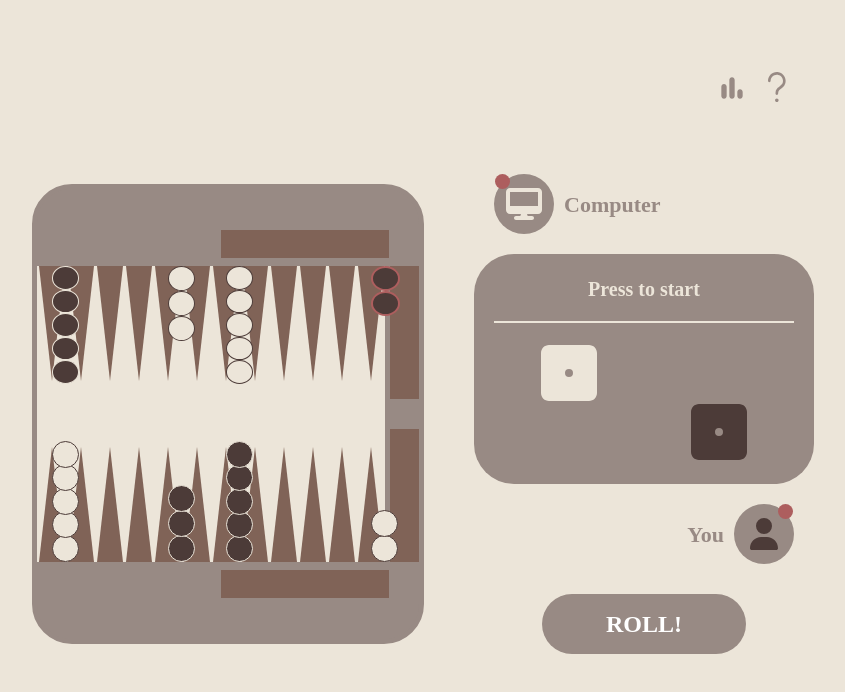
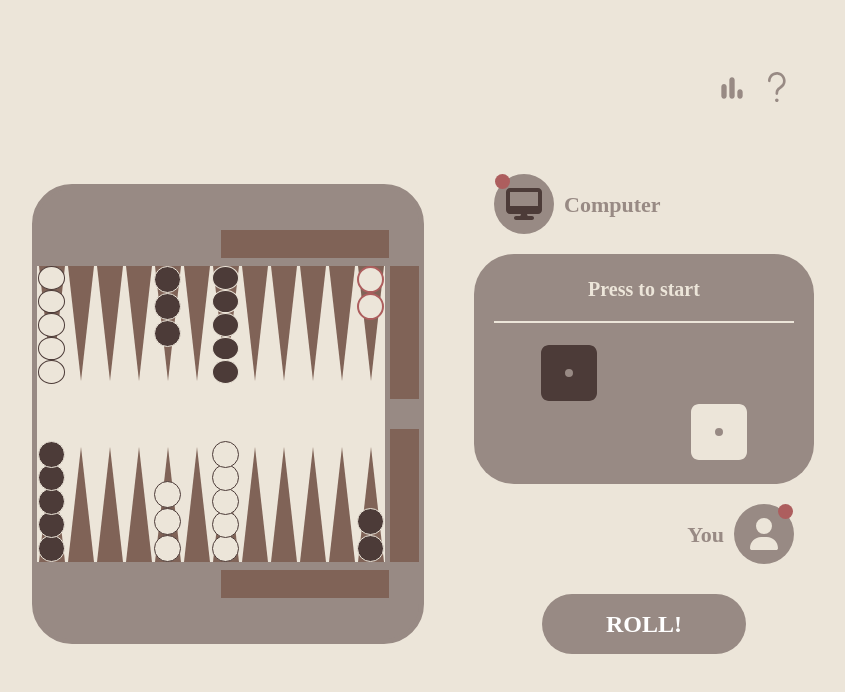
Before and after one commit to eujin-shin/Backgammon-JS, a Next.js app: page / in a window 1280 px wide. Shown: the top 692 px of the page, without its empty margins (239-1084 px from the left). Built offline with nearby package versions, Linux system fonts and the light colour scheme.

Commit message:
feat: switch player colors

```diff
--- a/src/components/Marker.tsx
+++ b/src/components/Marker.tsx
@@ -7,17 +7,16 @@ const MarkerDiv = styled.div`
   flex-shrink: 1;
   display: flex;
   align-self: center;
-  width: fit-content;
-  height: 25px;
+  width: 27px;
+  height: 27px;
   z-index: 1;
 `;
 
 const MarkerBack = styled.div`
   position: absolute;
-  box-sizing: content-box;
   bottom: 0;
   border-radius: 100%;
-  width: 25px;
+  width: 27px;
   aspect-ratio: 1;
   border-width: 1px;
 `;
@@ -33,8 +32,8 @@ export default function Marker({
     <MarkerDiv>
       <MarkerBack
         style={{
-          backgroundColor: owner === "com" ? B_LIGHT : B_DARK,
-          borderColor: owner === "com" ? B_DARK : B_LIGHT,
+          backgroundColor: owner === "user" ? B_LIGHT : B_DARK,
+          borderColor: owner === "user" ? B_DARK : B_LIGHT,
           ...style,
         }}
       />
--- a/src/components/Profile.tsx
+++ b/src/components/Profile.tsx
@@ -48,11 +48,7 @@ export function CompProfile() {
         {(phase === "com" || phase === "init") && (
           <Current style={{ top: "0px", left: "1px" }} />
         )}
-        <FontAwesomeIcon
-          icon={faDesktop}
-          style={{ color: B_LIGHT }}
-          size="2x"
-        />
+        <FontAwesomeIcon icon={faDesktop} style={{ color: B_DARK }} size="2x" />
       </IconDiv>
       <Name>Computer</Name>
     </Wrapper>
@@ -68,7 +64,7 @@ export function UserProfile() {
         {(phase === "user" || phase === "init") && (
           <Current style={{ top: "0px", right: "1px" }} />
         )}
-        <FontAwesomeIcon icon={faUser} style={{ color: B_DARK }} size="2x" />
+        <FontAwesomeIcon icon={faUser} style={{ color: B_LIGHT }} size="2x" />
       </IconDiv>
     </Wrapper>
   );
--- a/src/components/Spaces.tsx
+++ b/src/components/Spaces.tsx
@@ -75,7 +75,11 @@ export function FinishSpace({ owner, count, pressable }: SpaceProps) {
           owner={owner}
           key={index}
           style={{
-            borderColor: pressable ? B_RED : owner === "com" ? B_DARK : B_LIGHT,
+            borderColor: pressable
+              ? B_RED
+              : owner === "user"
+              ? B_DARK
+              : B_LIGHT,
             borderWidth: pressable ? 2 : 1,
           }}
         />
@@ -92,14 +96,14 @@ export function StartSpace({ owner, count, pressable }: SpaceProps) {
           owner={owner}
           key={index}
           style={
-            owner === "com"
+            owner === "user"
               ? {
-                  top: 0,
+                  bottom: 0,
                   borderColor: pressable ? B_RED : B_DARK,
                   borderWidth: pressable ? 2 : 1,
                 }
               : {
-                  bottom: 0,
+                  top: 0,
                   borderColor: pressable ? B_RED : B_LIGHT,
                   borderWidth: pressable ? 2 : 1,
                 }
@@ -120,7 +124,11 @@ export function UpSpace({ owner, count, pressable }: SpaceProps) {
           key={index}
           style={{
             top: 0,
-            borderColor: pressable ? B_RED : owner === "com" ? B_DARK : B_LIGHT,
+            borderColor: pressable
+              ? B_RED
+              : owner === "user"
+              ? B_DARK
+              : B_LIGHT,
             borderWidth: pressable ? 2 : 1,
           }}
         />
@@ -139,7 +147,11 @@ export function DownSpace({ owner, count, pressable }: SpaceProps) {
           key={index}
           style={{
             bottom: 0,
-            borderColor: pressable ? B_RED : owner === "com" ? B_DARK : B_LIGHT,
+            borderColor: pressable
+              ? B_RED
+              : owner === "user"
+              ? B_DARK
+              : B_LIGHT,
             borderWidth: pressable ? 2 : 1,
           }}
         />
--- a/src/components/Turn.tsx
+++ b/src/components/Turn.tsx
@@ -40,8 +40,8 @@ export default function Turn() {
   const [phase, setPhase] = useRecoilState(phaseState);
   const [play, setPlay] = useRecoilState(playState);
   const [info, setInfo] = useState("Press to start");
-  const [diceA, setDiceA] = useState({ color: B_LIGHT, value: 0 });
-  const [diceB, setDiceB] = useState({ color: B_DARK, value: 0 });
+  const [diceA, setDiceA] = useState({ color: B_DARK, value: 0 });
+  const [diceB, setDiceB] = useState({ color: B_LIGHT, value: 0 });
 
   const handleRoll = () => {
     // if (play.current === "rolled") return;
@@ -57,8 +57,8 @@ export default function Turn() {
       if (a === b) {
         setInfo("Roll again!");
         setTimeout(() => {
-          setDiceA({ color: B_LIGHT, value: 0 });
-          setDiceB({ color: B_DARK, value: 0 });
+          setDiceA({ color: B_DARK, value: 0 });
+          setDiceB({ color: B_LIGHT, value: 0 });
         }, 2000);
       } else if (a > b) {
         setInfo("Computer first!");
@@ -79,18 +79,18 @@ export default function Turn() {
 
   useEffect(() => {
     if (phase === "init") {
-      setDiceA({ color: B_LIGHT, value: 0 });
-      setDiceB({ color: B_DARK, value: 0 });
+      setDiceA({ color: B_DARK, value: 0 });
+      setDiceB({ color: B_LIGHT, value: 0 });
     } else if (phase === "user") {
       setInfo("Your turn");
       setPlay({ current: "waiting", dices: [] });
-      setDiceA({ color: B_DARK, value: 0 });
-      setDiceB({ color: B_DARK, value: 0 });
+      setDiceA({ color: B_LIGHT, value: 0 });
+      setDiceB({ color: B_LIGHT, value: 0 });
     } else if (phase === "com") {
       setInfo("Computer's turn");
       setPlay({ current: "waiting", dices: [] });
-      setDiceA({ color: B_LIGHT, value: 0 });
-      setDiceB({ color: B_LIGHT, value: 0 });
+      setDiceA({ color: B_DARK, value: 0 });
+      setDiceB({ color: B_DARK, value: 0 });
       setTimeout(handleRoll, 2000);
     }
   }, [phase]);
```
